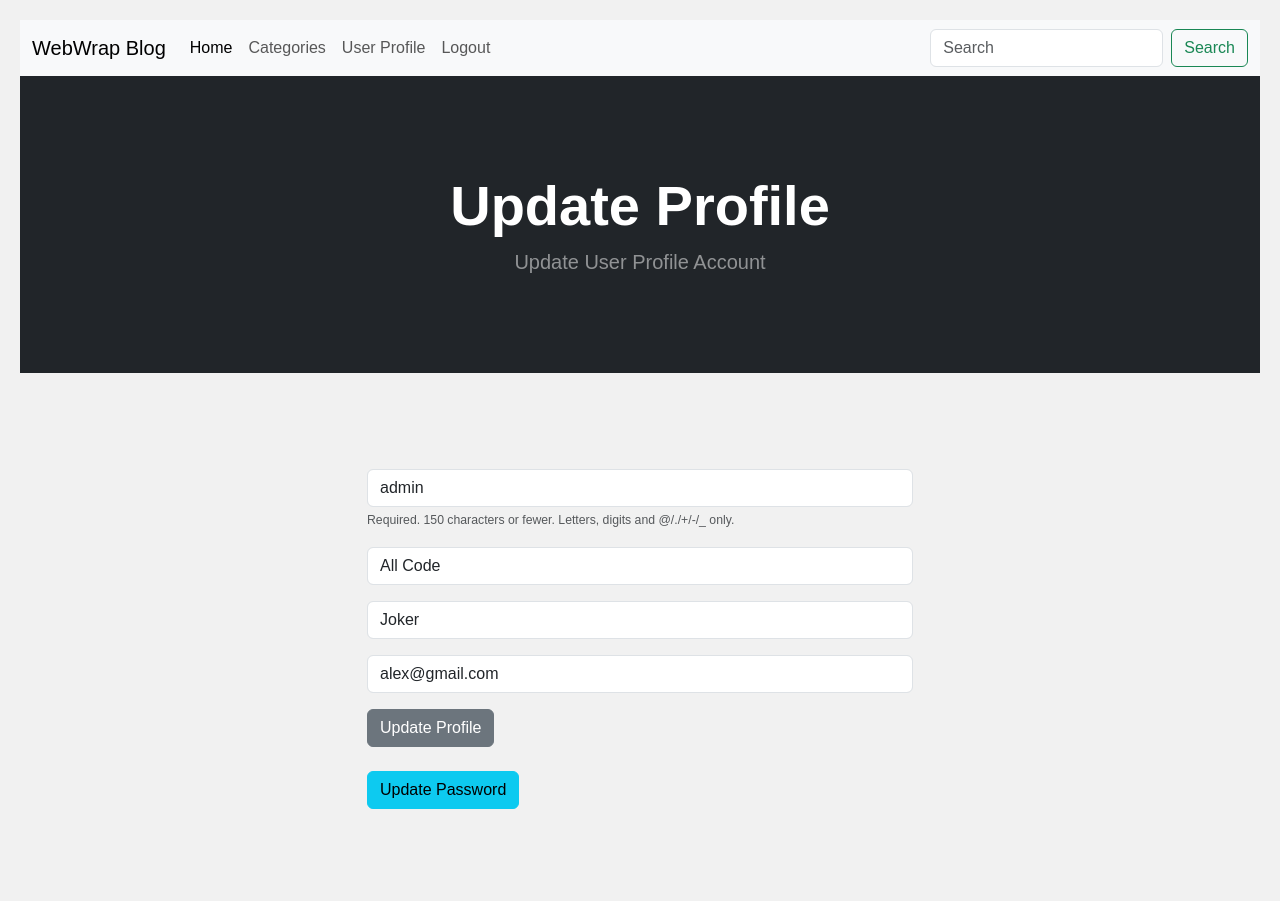
After one commit to Djole33/advanced-django-blog, a Django app: page /update_user/ in a window 1280 px wide. The commit adds this page. Run offline with Django 5.2, Linux system fonts and the light colour scheme; a user stored in the database is signed in; data comes from the database, SQL or seed files in the repository; both versions use the stored data as it was after the commit.

Commit message:
authentication, search and pagination functionality

```diff
--- /dev/null
+++ b/main/forms.py
@@ -0,0 +1,66 @@
+from django.contrib.auth.models import User
+from django.contrib.auth.forms import UserCreationForm, UserChangeForm, SetPasswordForm
+from django import forms
+
+class ChangePasswordForm(SetPasswordForm):
+	class Meta:
+		model = User
+		fields = ('new_password1', 'new_password2')
+
+	def __init__(self, *args, **kwargs):
+		super(ChangePasswordForm, self).__init__(*args, **kwargs)
+
+		self.fields['new_password1'].widget.attrs['class'] = 'form-control'
+		self.fields['new_password1'].widget.attrs['placeholder'] = 'Password'
+		self.fields['new_password1'].label = ''
+		self.fields['new_password1'].help_text = '<ul class="form-text text-muted small"><li>Your password can\'t be too similar to your other personal information.</li><li>Your password must contain at least 8 characters.</li><li>Your password can\'t be a commonly used password.</li><li>Your password can\'t be entirely numeric.</li></ul>'
+
+		self.fields['new_password2'].widget.attrs['class'] = 'form-control'
+		self.fields['new_password2'].widget.attrs['placeholder'] = 'Confirm Password'
+		self.fields['new_password2'].label = ''
+		self.fields['new_password2'].help_text = '<span class="form-text text-muted"><small>Enter the same password as before, for verification.</small></span>'
+
+class UpdateUserForm(UserChangeForm):
+	password = None
+	email = forms.EmailField(label="", widget=forms.TextInput(attrs={'class':'form-control', 'placeholder':'Email Address'}), required=False)
+	first_name = forms.CharField(label="", max_length=100, widget=forms.TextInput(attrs={'class':'form-control', 'placeholder':'First Name'}), required=False)
+	last_name = forms.CharField(label="", max_length=100, widget=forms.TextInput(attrs={'class':'form-control', 'placeholder':'Last Name'}), required=False)
+
+	class Meta:
+		model = User
+		fields = ('username', 'first_name', 'last_name', 'email')
+
+	def __init__(self, *args, **kwargs):
+		super(UpdateUserForm, self).__init__(*args, **kwargs)
+
+		self.fields['username'].widget.attrs['class'] = 'form-control'
+		self.fields['username'].widget.attrs['placeholder'] = 'User Name'
+		self.fields['username'].label = ''
+		self.fields['username'].help_text = '<span class="form-text text-muted"><small>Required. 150 characters or fewer. Letters, digits and @/./+/-/_ only.</small></span>'
+
+class SignUpForm(UserCreationForm):
+	email = forms.EmailField(label="", widget=forms.TextInput(attrs={'class':'form-control', 'placeholder':'Email Address'}))
+	first_name = forms.CharField(label="", max_length=100, widget=forms.TextInput(attrs={'class':'form-control', 'placeholder':'First Name'}))
+	last_name = forms.CharField(label="", max_length=100, widget=forms.TextInput(attrs={'class':'form-control', 'placeholder':'Last Name'}))
+
+	class Meta:
+		model = User
+		fields = ('username', 'first_name', 'last_name', 'email', 'password1', 'password2')
+
+	def __init__(self, *args, **kwargs):
+		super(SignUpForm, self).__init__(*args, **kwargs)
+
+		self.fields['username'].widget.attrs['class'] = 'form-control'
+		self.fields['username'].widget.attrs['placeholder'] = 'User Name'
+		self.fields['username'].label = ''
+		self.fields['username'].help_text = '<span class="form-text text-muted"><small>Required. 150 characters or fewer. Letters, digits and @/./+/-/_ only.</small></span>'
+
+		self.fields['password1'].widget.attrs['class'] = 'form-control'
+		self.fields['password1'].widget.attrs['placeholder'] = 'Password'
+		self.fields['password1'].label = ''
+		self.fields['password1'].help_text = '<ul class="form-text text-muted small"><li>Your password can\'t be too similar to your other personal information.</li><li>Your password must contain at least 8 characters.</li><li>Your password can\'t be a commonly used password.</li><li>Your password can\'t be entirely numeric.</li></ul>'
+
+		self.fields['password2'].widget.attrs['class'] = 'form-control'
+		self.fields['password2'].widget.attrs['placeholder'] = 'Confirm Password'
+		self.fields['password2'].label = ''
+		self.fields['password2'].help_text = '<span class="form-text text-muted"><small>Enter the same password as before, for verification.</small></span>'
--- a/main/templates/main/base.html
+++ b/main/templates/main/base.html
@@ -13,6 +13,58 @@
 </head>
 
 <body>
+
+    {% for message in messages %}
+
+    {% if message.level == DEFAULT_MESSAGE_LEVELS.SUCCESS %}
+
+    <p class="alert alert-success float-center text-center message-text"> {{ message }} </p>
+
+    {% elif message.level == DEFAULT_MESSAGE_LEVELS.INFO %}
+
+    <p class="alert alert-info float-center text-center message-text"> {{ message }} </p>
+
+    {% elif message.level == DEFAULT_MESSAGE_LEVELS.ERROR %}
+
+    <p class="alert alert-danger float-center text-center message-text"> {{ message }} </p>
+
+    {% endif %}
+
+    {% endfor %}
+
+    <nav class="navbar navbar-expand-lg bg-body-tertiary">
+        <div class="container-fluid">
+            <a class="navbar-brand" href="{% url 'home' %}">WebWrap Blog</a>
+            <button class="navbar-toggler" type="button" data-bs-toggle="collapse"
+                data-bs-target="#navbarSupportedContent" aria-controls="navbarSupportedContent" aria-expanded="false"
+                aria-label="Toggle navigation">
+                <span class="navbar-toggler-icon"></span>
+            </button>
+            <div class="collapse navbar-collapse" id="navbarSupportedContent">
+                <ul class="navbar-nav me-auto mb-2 mb-lg-0">
+                    <li class="nav-item">
+                        <a class="nav-link active" aria-current="page" href="{% url 'home' %}">Home</a>
+                    </li>
+                    <li class="nav-item">
+                        <a class="nav-link" href="{% url 'categories' %}">Categories</a>
+                    </li>
+                    {% if user.is_authenticated %}
+                    <li class="nav-item"><a class="nav-link" href="{% url 'update_user' %}">User Profile</a></li>
+                    <li class="nav-item"><a class="nav-link" href="{% url 'logout' %}">Logout</a></li>
+                    {% else %}
+                    <li class="nav-item"><a class="nav-link" href="{% url 'login' %}">Login</a></li>
+                    <li class="nav-item"><a class="nav-link" href="{% url 'register' %}">Register</a></li>
+                    {% endif %}
+                </ul>
+
+                <form method="get" class="d-flex" role="search">
+                    <input class="form-control me-2" type="search" name="blogpost_name" placeholder="Search"
+                        aria-label="Search">
+                    <button class="btn btn-outline-success" type="submit">Search</button>
+                </form>
+            </div>
+        </div>
+    </nav>
     {% block content %}
 
     {% endblock %}
--- /dev/null
+++ b/main/templates/main/update_user.html
@@ -0,0 +1,31 @@
+{% extends 'main/base.html' %}
+
+{% block content %}
+<header class="bg-dark py-5">
+    <div class="container px-4 px-lg-5 my-5">
+        <div class="text-center text-white">
+            <h1 class="display-4 fw-bolder">Update Profile</h1>
+            <p class="lead fw-normal text-white-50 mb-0">Update User Profile Account</p>
+        </div>
+    </div>
+
+</header>
+
+<div class="container">
+    <div class="row">
+        <div class="col-md-6 offset-md-3">
+            <br /><br />
+            <br /><br />
+            <form method="POST" action="{% url 'update_user' %}">
+                {% csrf_token %}
+                {{ user_form.as_p }}
+                <button type="submit" class="btn btn-secondary">Update Profile</button>
+            </form>
+            <br />
+            <a href="{% url 'update_password' %}" class="btn btn-info">Update Password</a>
+            <br /><br />
+            <br /><br />
+        </div>
+    </div>
+</div>
+{% endblock %}
--- a/main/urls.py
+++ b/main/urls.py
@@ -6,4 +6,9 @@ urlpatterns = [
     path('blog_post/<int:pk>/', views.blog_post, name="blog_post"),
     path('categories/', views.categories, name="categories"),
     path('categories/<str:category>/', views.category, name="category"),
+    path('login/', views.login_user, name="login"),
+    path('logout/', views.logout_user, name="logout"),
+    path('register/', views.register_user, name="register"),
+    path('update_user/', views.update_user, name="update_user"),
+    path('update_password/', views.update_password, name="update_password"),
 ]
--- a/main/views.py
+++ b/main/views.py
@@ -1,10 +1,25 @@
-from django.shortcuts import render
+from django.shortcuts import render, redirect
 from .models import BlogPost, Category
+from django.core.paginator import Paginator
+from django.contrib.auth import authenticate, login, logout
+from django.contrib import messages
+from .forms import SignUpForm, UpdateUserForm, ChangePasswordForm
+from django.contrib.auth.models import User
 
 # Create your views here.
 
 def home(request):
     blogposts = BlogPost.objects.all()
+
+    blogpost_name = request.GET.get('blogpost_name')
+
+    if blogpost_name != '' and blogpost_name is not None:
+        blogposts = blogposts.filter(heading__icontains=blogpost_name)
+
+    paginator = Paginator(blogposts, 4)
+    page_number = request.GET.get('page')
+    blogposts = paginator.get_page(page_number)
+
     return render(request, 'main/home.html', {'blogposts': blogposts})
 
 def blog_post(request, pk):
@@ -17,4 +32,94 @@ def categories(request):
 
 def category(request, category):
     one_category = Category.objects.get(name=category)
-    return render(request, 'main/category.html', {'one_category': one_category})
+    category_posts = BlogPost.objects.filter(category=one_category)
+
+    blogpost_name = request.GET.get('blogpost_name')
+
+    if blogpost_name != '' and blogpost_name is not None:
+        category_posts = category_posts.filter(heading__icontains=blogpost_name)
+
+    paginator = Paginator(category_posts, 4)
+    page_number = request.GET.get('page')
+    category_posts = paginator.get_page(page_number)
+
+    return render(request, 'main/category.html', {'one_category': one_category, 'category_posts': category_posts})
+
+def register_user(request):
+    form = SignUpForm()
+    if request.method == "POST":
+        form = SignUpForm(request.POST)
+        if form.is_valid():
+            form.save()
+            username = form.cleaned_data['username']
+            password = form.cleaned_data['password1']
+            user = authenticate(username=username, password=password)
+            login(request, user)
+            messages.success(request, ('You have been successfully registered!'))
+            return redirect('home')
+        else:
+            messages.error(request, ('Error registering!'))
+            return redirect('register')
+
+    else:
+        return render(request, 'main/register.html', {'form': form})
+
+def login_user(request):
+    if request.method == "POST":
+        username = request.POST['username']
+        password = request.POST['password']
+
+        user = authenticate(request, username=username, password=password)
+
+        if user is not None:
+            login(request, user)
+
+            messages.success(request, ('You have been successfully logged in!'))
+            return redirect('home')
+
+        else:
+            messages.error(request, ('Error logging in!'))
+            return redirect('login')
+
+    else:
+        return render(request, 'main/login.html')
+
+def logout_user(request):
+    logout(request)
+    messages.success(request, ('You have been successfully logged out!'))
+    return redirect('home')
+
+def update_user(request):
+    if request.user.is_authenticated:
+        current_user = User.objects.get(id=request.user.id)
+        user_form = UpdateUserForm(request.POST or None, instance=current_user)
+        if user_form.is_valid():
+            user_form.save()
+            login(request, current_user)
+            messages.success(request, ('You have successfully changed your profile!'))
+            return redirect('login')
+        return render(request, 'main/update_user.html', {'user_form': user_form})
+    else:
+        messages.info(request, ('You need to be logged in first.'))
+        return redirect('home')
+
+def update_password(request):
+    if request.user.is_authenticated:
+        current_user = request.user
+        if request.method == "POST":
+            form = ChangePasswordForm(current_user, request.POST)
+            if form.is_valid():
+                form.save()
+                login(request, current_user)
+                messages.success(request, ('You have successfully changed your password!'))
+                return redirect('home')
+            else:
+                for error in list(form.errors.values()):
+                    messages.error(request, f'{error}')
+                    return redirect('update_password')
+        else:
+            form = ChangePasswordForm(current_user)
+            return render(request, 'main/update_password.html', {'form': form})
+    else:
+        messages.info(request, ('You need to be logged in first.'))
+        return redirect('home')
```
Also changed, not shown: main/templates/main/category.html (+30 -1 lines), main/templates/main/home.html (+15 -4 lines), main/templates/main/login.html (added, +36 -0 lines), main/templates/main/register.html (added, +29 -0 lines), main/templates/main/update_password.html (added, +29 -0 lines), db.sqlite3, media/images/SET_UP.png (added), media/images/Visual_Studio_Code_1.35_icon.svg.png (added), media/images/book2.jpg (added), media/images/lebron.jpg (added), media/images/python.png (added).
